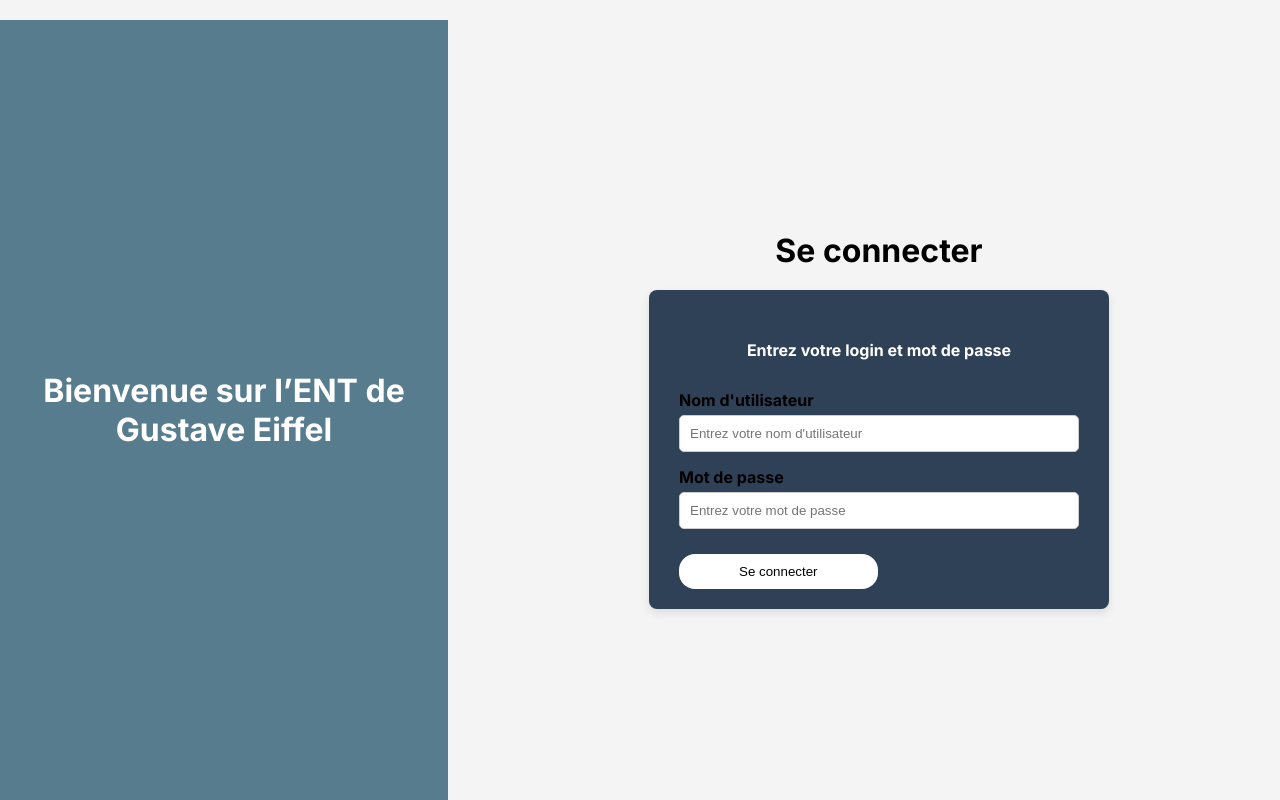
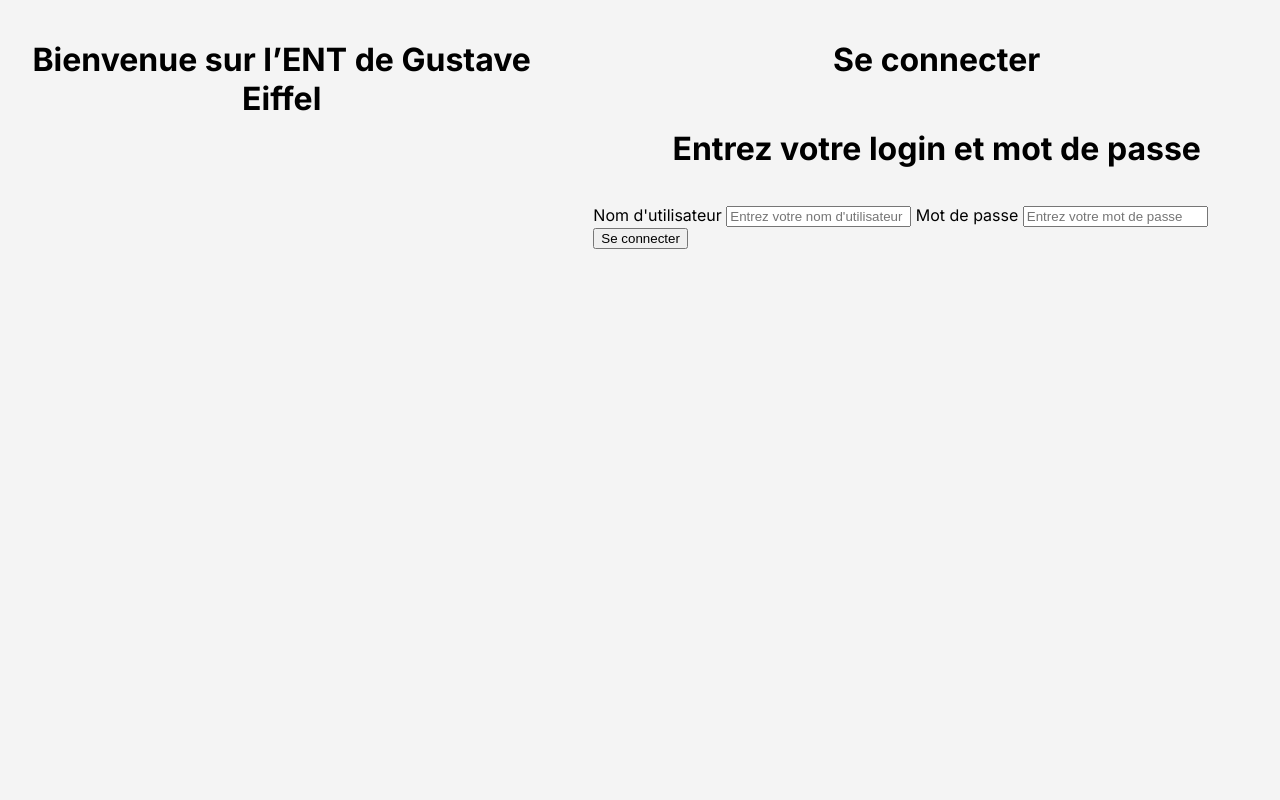
Before and after one commit to llclarall/ENT, a PHP site: page /connexion.html in a window 1280 px wide. Run offline with PHP 8.4, Linux system fonts and the light colour scheme; some web fonts are replaced.

Commit message:
style modif

```diff
--- a/reserver_emilie/style.css
+++ b/reserver_emilie/style.css
@@ -7,67 +7,6 @@
     height: 100vh;
     font-family: "Inter", "regular";
     background-color: #f4f4f4;
-
-}
-
-
-.login-form {
-    background: #2F4156;
-    padding: 20px 30px;
-    border-radius: 8px;
-    box-shadow: 0 4px 8px rgba(0, 0, 0, 0.1);
-    width: 100%;
-    max-width: 400px;
-}
-
-.login-form h2 {
-    margin-bottom: 20px;
-    color: white;
-    text-align: center;
-    font-size: 1rem;
-}
-
-.login-form label {
-    display: block;
-    margin-bottom: 5px;
-    font-weight: bold;
-}
-
-.login-form input[type="text"],
-.login-form input[type="password"] {
-    width: 100%;
-    padding: 10px;
-    margin-bottom: 15px;
-    border: 1px solid #ccc;
-    border-radius: 5px;
-    box-sizing: border-box;
-}
-
-
-.login-form button:hover {
-    background-color: #0056b3;
-}
-
-
-.login-form .forgot-password:hover {
-    text-decoration: underline;
-}
-
-
-
-.connecter{
-    display: flex;
-    padding: 10px 60px;
-   background-color: white;
-   color: black;
-   border: none;
-   border-radius: 16px;
-   cursor: pointer;
-   margin-top: 10px;
-}
-
-.connect{
-    color: black;
 }
 
 h1 {
@@ -90,67 +29,17 @@
     gap: 30px;
     margin-top: 20px;
     justify-content: center;
-    width: 100%;
-    height: 100%;
-
 }
-
 
 .item {
     display: flex;
     flex-direction: column;
     align-items: center;
 }
-.left-block {
-    background-color: #577C8E; /* Couleur de fond */
-    color: white; /* Texte en blanc */
-    width: 35%; /* Bloc couvre 25% de la largeur */
-    padding: 20px;
-    display: flex;
-    flex-direction: column;
-    align-items: center;
-    justify-content: center;
-    box-sizing: border-box;
-    text-align: left;
-}
-.bienvenue{
-    font-size: 1.5rem;
-    margin-top: 20px;
-    text-align: left;
-}
-.left-block h1 {
-    margin: 0;
-    font-size: 2rem;
-    text-align: center;
-}
 
-.left-block p {
-    margin-top: 10px;
-    font-size: 1rem;
-    text-align: center;
-}
-
-.right-section {
-    flex-grow: 1;
-    display: flex;
-    flex-direction: column;
-    justify-content: center;
-    align-items: center;
-    padding: 20px;
-    box-sizing: border-box;
-
-}
 .block {
-    width: 250px; /* Réduction de la largeur */
-<<<<<<< Updated upstream
-<<<<<<< Updated upstream
-    height: 300px; /* Réduction de la hauteur */
-=======
-    height: 270px; /* Réduction de la hauteur */
->>>>>>> Stashed changes
-=======
-    height: 270px; /* Réduction de la hauteur */
->>>>>>> Stashed changes
+    width: 310px;
+    height: 350px;
     background-color: #577C8E;
     border-radius: 10px;
     display: flex;
```
Also changed, not shown: other parts of reserver_emilie/style.css (+19 -34 lines). Lines whose indentation alone changed are shown as unchanged.
